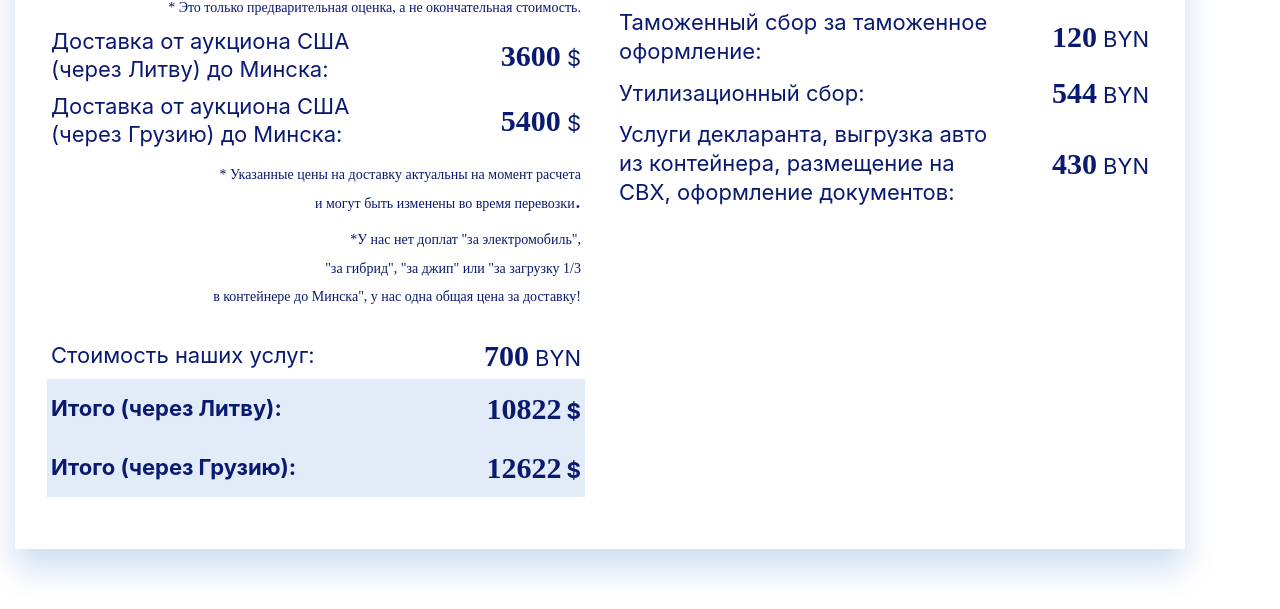
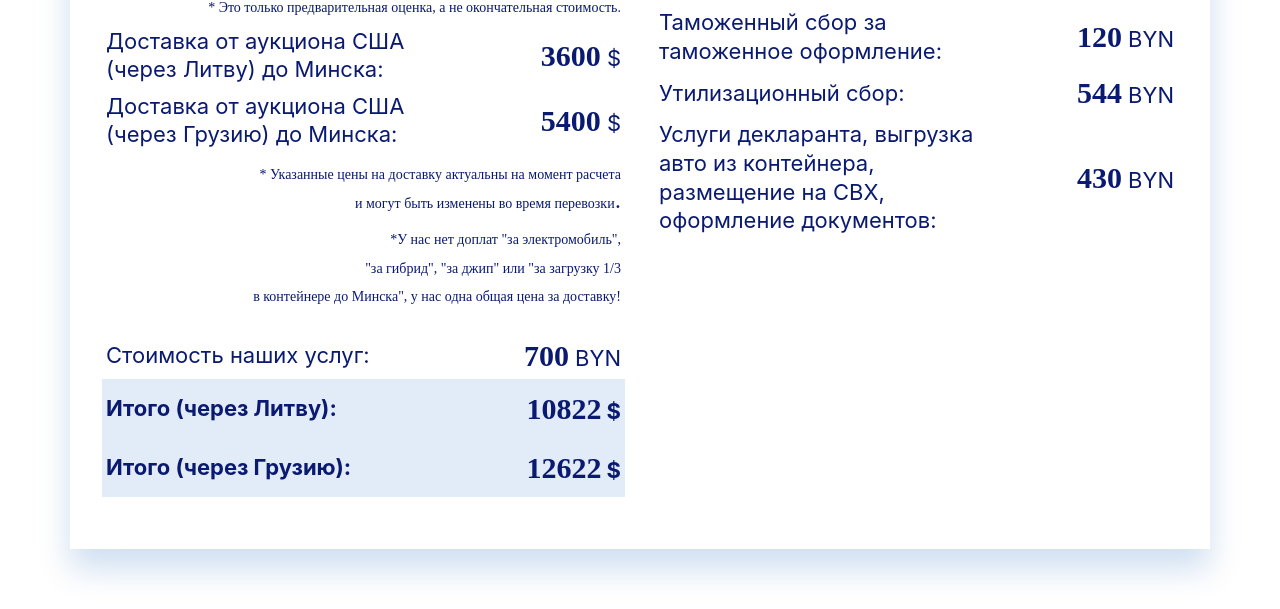
Before and after one commit to SyP4lk/SyP4lk.github.io, a plain HTML site: page movie/index.html in a window 1280 px wide. Shown: the part 691-1300 px from the top of the page. Drawn offline with nearby package versions, Linux system fonts and the light colour scheme.

Commit message:
Update style.css

```diff
--- a/movie/style.css
+++ b/movie/style.css
@@ -147,30 +147,30 @@
                 width: 100%;
                 padding-right: 15px;
                 padding-left: 15px;
-                margin: 0;
+                margin: 0 auto;
             }
 
             @media (min-width: 576px) {
                 .container {
-                    max-width:576px
+                    max-width:540px
                 }
             }
 
             @media (min-width: 768px) {
                 .container {
-                    max-width:768px
+                    max-width:720px
                 }
             }
 
             @media (min-width: 992px) {
                 .container {
-                    max-width:992px
+                    max-width:960px
                 }
             }
 
             @media (min-width: 1200px) {
                 .container {
-                    max-width:1200px
+                    max-width:1170px
                 }
             }
 
```
